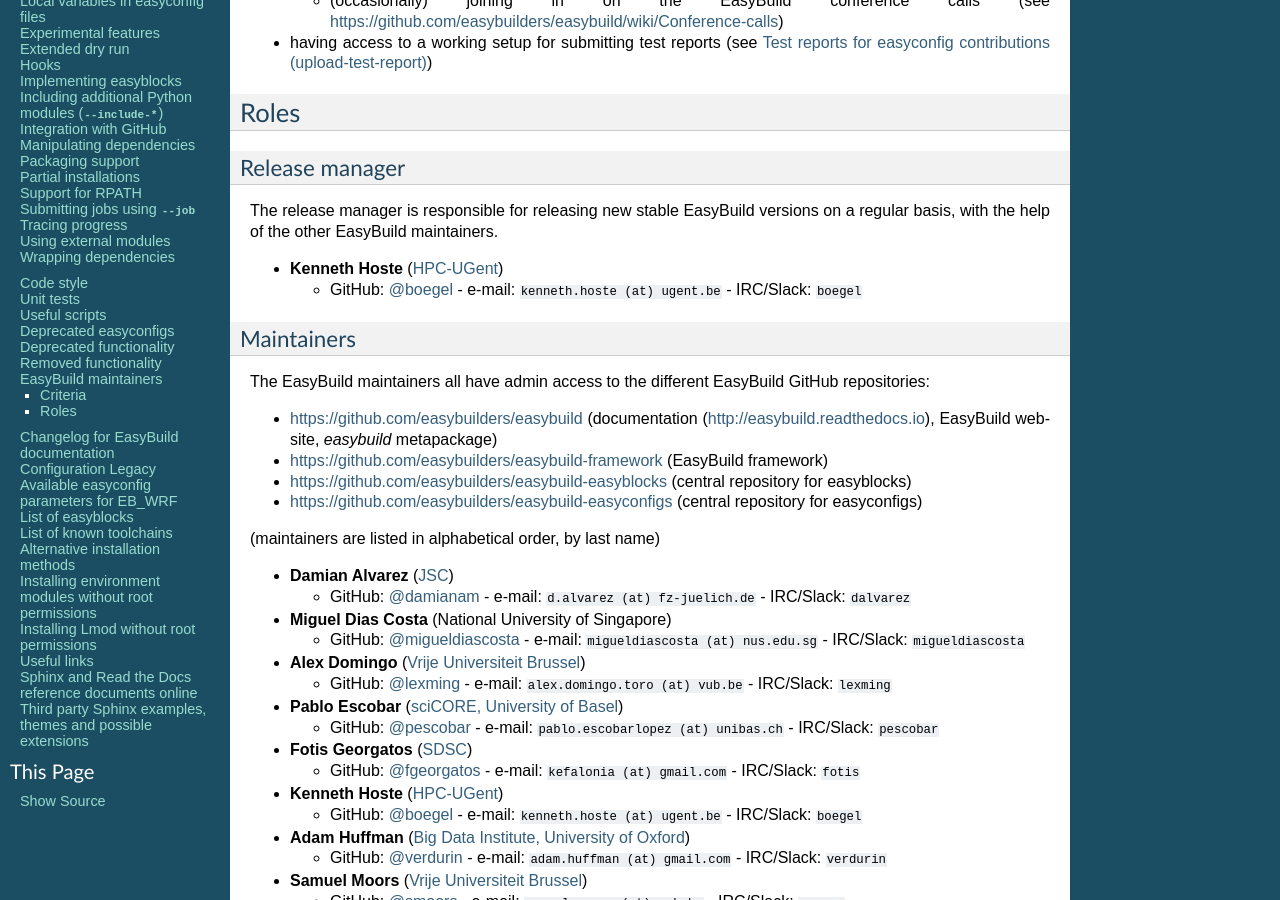
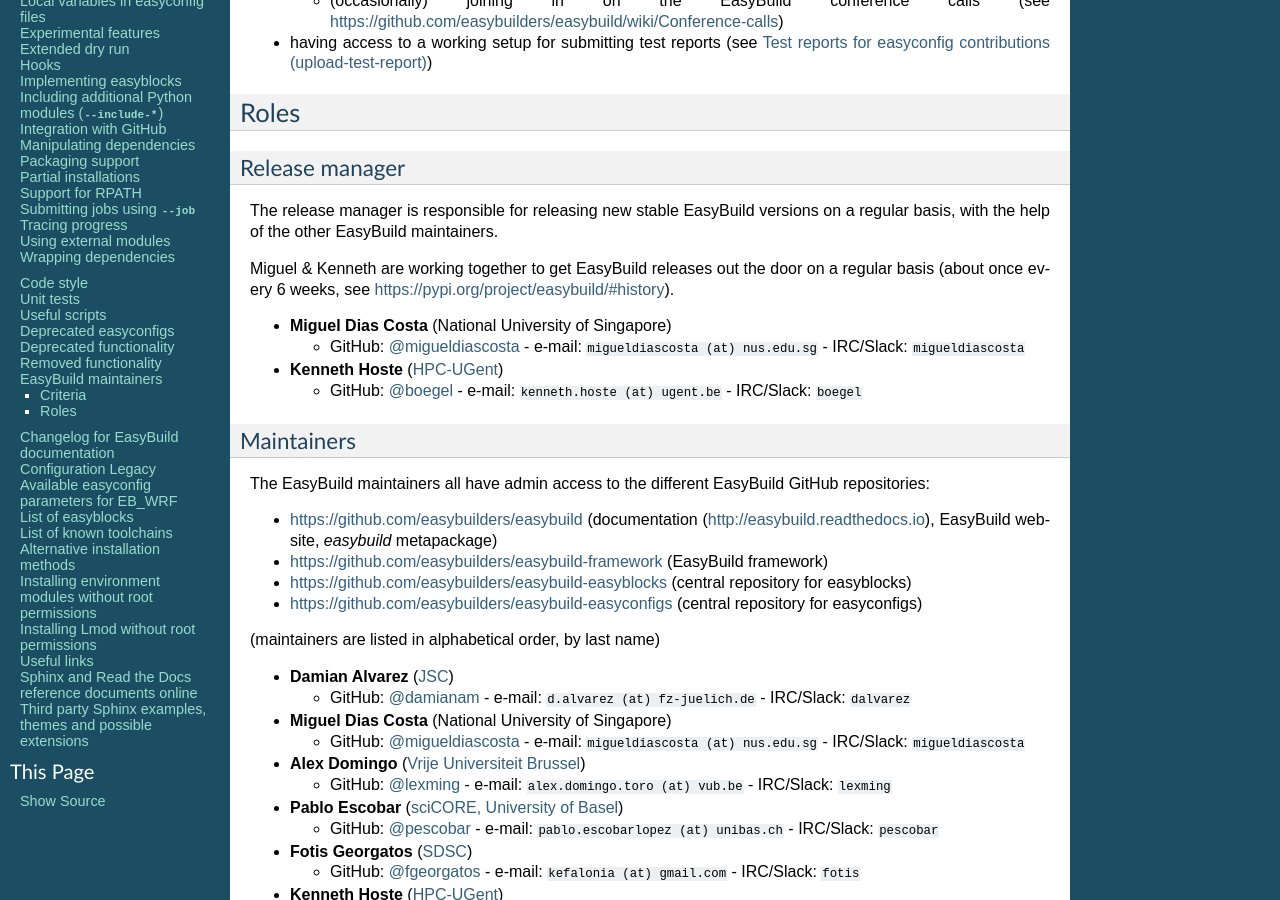
Before and after one commit to easybuilders/easybuild, a Sphinx documentation site: the page built from docs/Maintainers.rst, in a window 1280 px wide and 900 px high, scrolled down 522 px. Built offline with Sphinx 7.4.7, drawn with Linux system fonts in a browser that asks for light colours; pages that are not in the unit, such as notebooks, are missing from menus.

Commit message:
add Miguel as release manager

```diff
--- a/docs/Maintainers.rst
+++ b/docs/Maintainers.rst
@@ -40,6 +40,13 @@
 
 The release manager is responsible for releasing new stable EasyBuild versions on a regular basis,
 with the help of the other EasyBuild maintainers.
+
+Miguel & Kenneth are working together to get EasyBuild releases out the door on a regular basis
+(about once every 6 weeks, see https://pypi.org/project/easybuild/#history).
+
+* **Miguel Dias Costa** (National University of Singapore)
+
+  * GitHub: `@migueldiascosta <https://github.com/migueldiascosta>`_ - e-mail: ``migueldiascosta (at) nus.edu.sg`` - IRC/Slack: ``migueldiascosta``
 
 * **Kenneth Hoste** (`HPC-UGent <http://www.ugent.be/hpc/en>`_)
 
```
